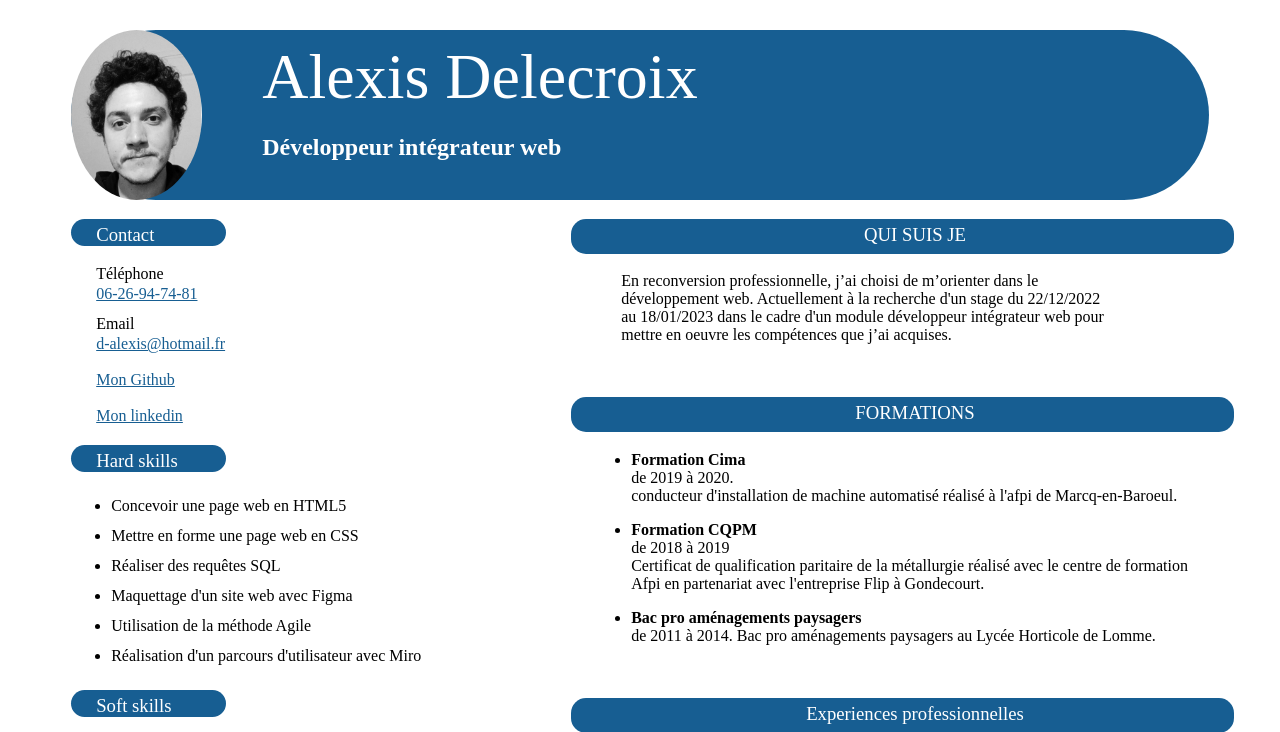
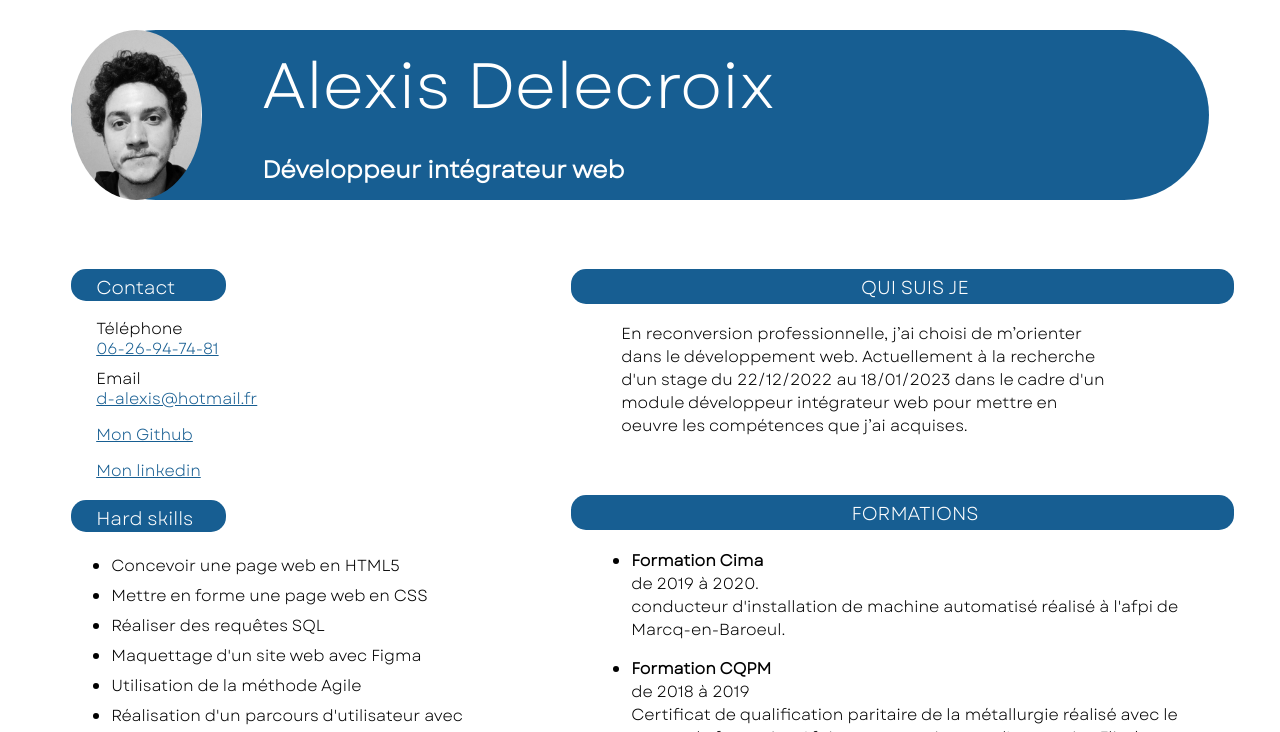
Before and after one commit to Alexisdelecroix/Brief-n-3, a plain HTML site: page index.html in a window 1280 px wide. Shown: the top 732 px of the page. Drawn offline with Linux system fonts and the light colour scheme.

Commit message:
Insertion de la police

```diff
--- a/css/index.css
+++ b/css/index.css
@@ -1,5 +1,13 @@
+@font-face {
+    font-family: "Garet-book";
+    src: url(/Brief-n-3/police/Garet-Book.ttf) format(truetype);
+}
+
+
+
 body{
     margin-top: 0;
+    font-family: "Garet-book";
 
 
 }
@@ -13,6 +21,7 @@ body{
     height: 170px;
     margin-left: 5%;
     margin-right: 5%;
+    margin-bottom: 50px;
 
 }
 
--- a/index.html
+++ b/index.html
@@ -5,6 +5,9 @@
     <meta http-equiv="X-UA-Compatible" content="IE=edge" />
     <meta name="viewport" content="width=device-width, initial-scale=1.0" />
     <title>Cv Alexis Delecroix</title>
+    <link rel="preconnect" href="https://fonts.googleapis.com">
+    <link rel="preconnect" href="https://fonts.gstatic.com" crossorigin>
+    <link href="https://fonts.googleapis.com/css2?family=Gloria+Hallelujah&display=swap" rel="stylesheet">
     <link rel="stylesheet" href="/Brief-n-3/css/index.css" />
   </head>
   <body>
```
Also changed, not shown: police/Garet-Book.ttf (added).
